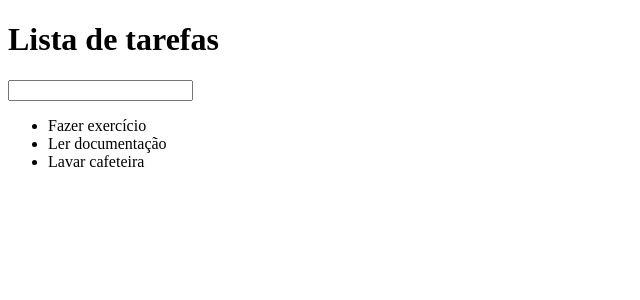
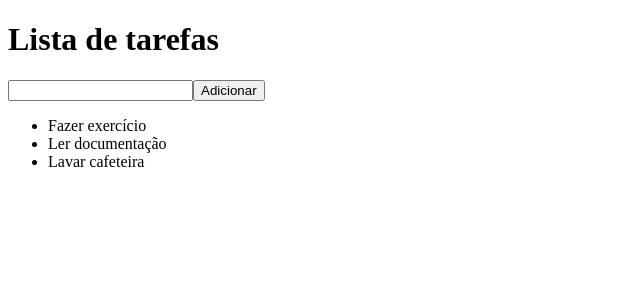
Before and after one commit to fernandoortolan/lista-de-tarefas-react, a React (Vite) app: page / in a window 1280 px wide. Shown: the top 300 px of the page, without its empty margins (0-640 px from the left). Built offline with nearby package versions, Linux system fonts and the light colour scheme.

Commit message:
feat: cria componente AddTaskButton e integra à App

```diff
--- a/src/App.jsx
+++ b/src/App.jsx
@@ -19,7 +19,13 @@ function ToDoList({ list }) {
 function Input() {
   return (
     <input type="text"></input>
-  )
+  );
+}
+
+function AddTaskButton() {
+  return (
+    <button>Adicionar</button>
+  );
 }
 
 function App() {
@@ -33,6 +39,7 @@ function App() {
     <>
       <Header title={"Lista de tarefas"} />
       <Input />
+      <AddTaskButton />
       <ToDoList list={tasks} />
     </>
   );
```
